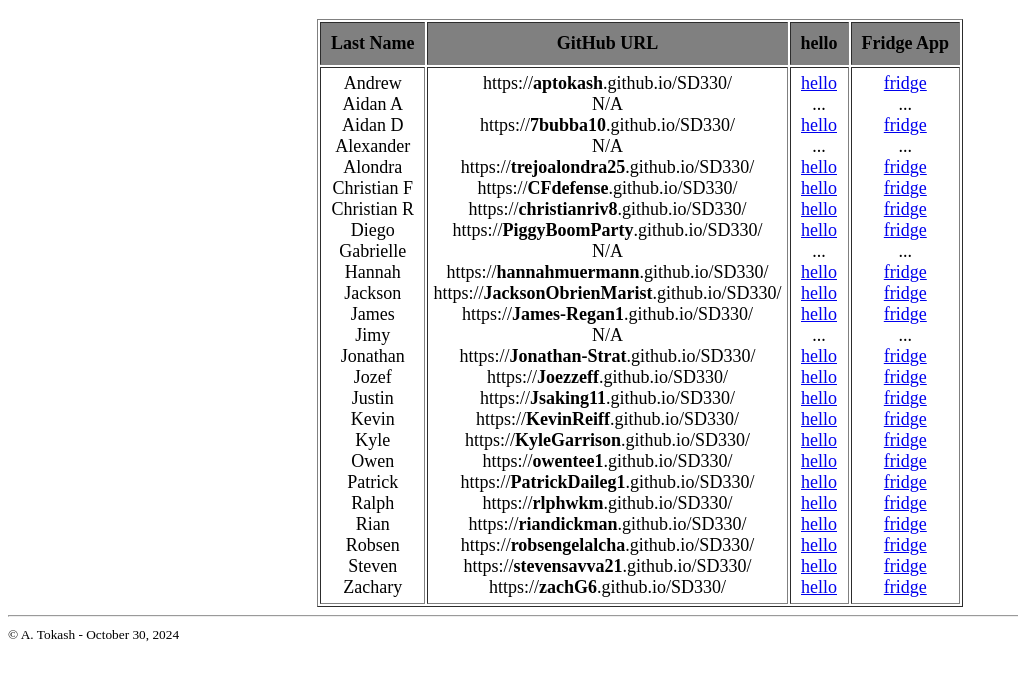
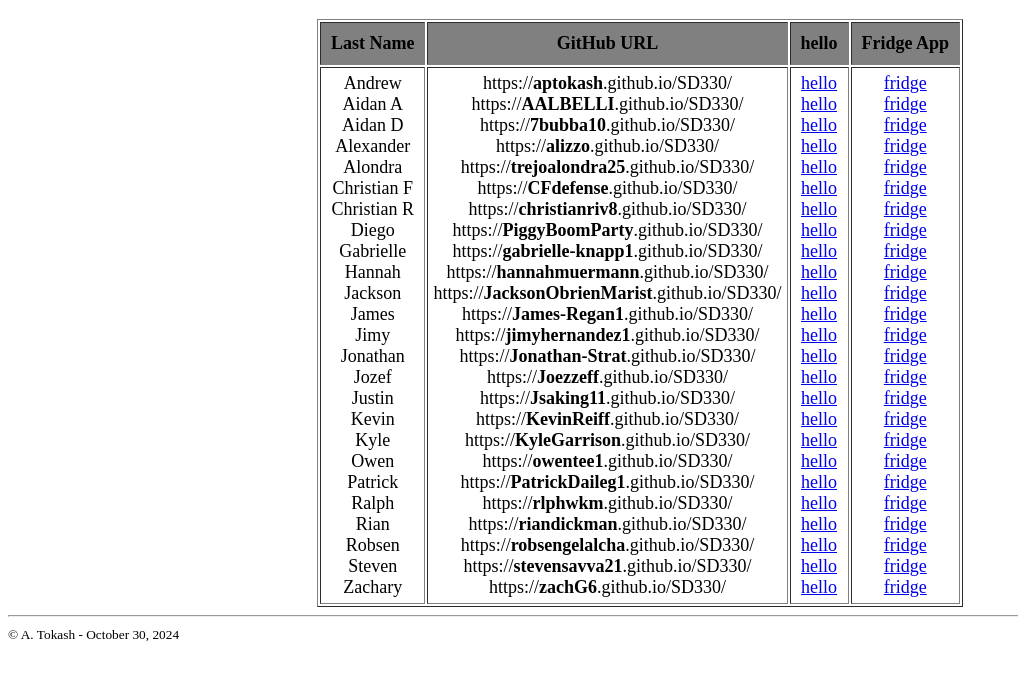
Before and after one commit to aptokash/SD330, a plain HTML site: page F24 Files.html in a window 1280 px wide. Shown: the part 61-740 px from the top of the page, without its empty margins (0-1018 px from the left). Drawn offline with Linux system fonts and the light colour scheme.

Commit message:
Add files via upload

```diff
--- a/F24 Files.html
+++ b/F24 Files.html
@@ -51,18 +51,18 @@
 		c4text = "";
 
 		users = ["Andrew/aptokash",
-			     "Aidan A/--",
+			     "Aidan A/AALBELLI",
 				 "Aidan D/7bubba10",
-				 "Alexander/--",
+				 "Alexander/alizzo",
 				 "Alondra/trejoalondra25",
 				 "Christian F/CFdefense",
 				 "Christian R/christianriv8",
 				 "Diego/PiggyBoomParty",
-				 "Gabrielle/--",
+				 "Gabrielle/gabrielle-knapp1",
 				 "Hannah/hannahmuermann",
 				 "Jackson/JacksonObrienMarist",
 				 "James/James-Regan1",
-				 "Jimy/--",
+				 "Jimy/jimyhernandez1",
 				 "Jonathan/Jonathan-Strat",
 				 "Jozef/Joezzeff",
 				 "Justin/Jsaking11",
@@ -92,7 +92,7 @@
 			if (thisuser != "--"){
 				c2text += "https://<b>" + thisuser + "</b>.github.io/SD330/ <br>";
 				c3text += "<a href='https://" + thisuser + ".github.io/SD330/'> hello </a> <br>";
-				c4text += "<a href='https://" + thisuser + ".github.io/SD330/FRIDGE/'> fridge </a> <br>";
+				c4text += "<a href='https://" + thisuser + ".github.io/SD330/fridge.html'> fridge </a> <br>";
 			}
 			else { c2text += "N/A <br>";
 				   c3text += "... <br>";
```
